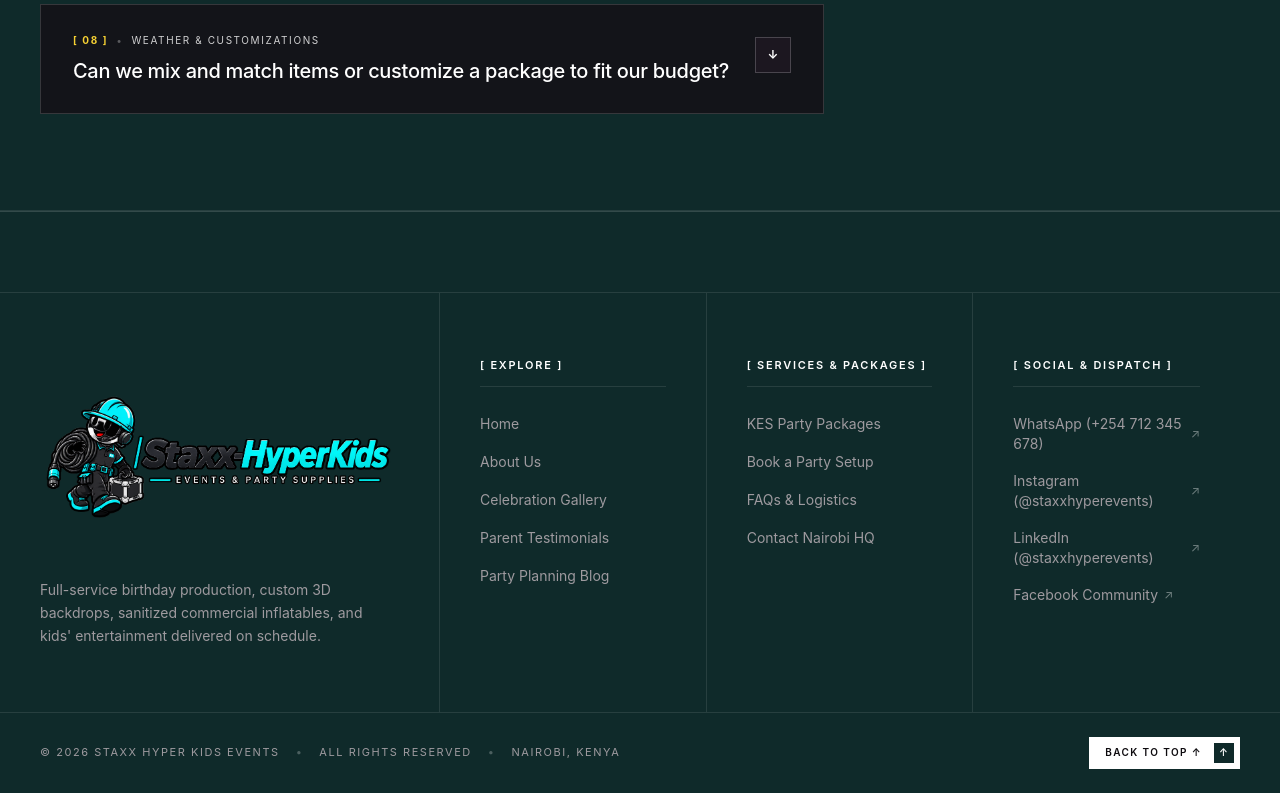
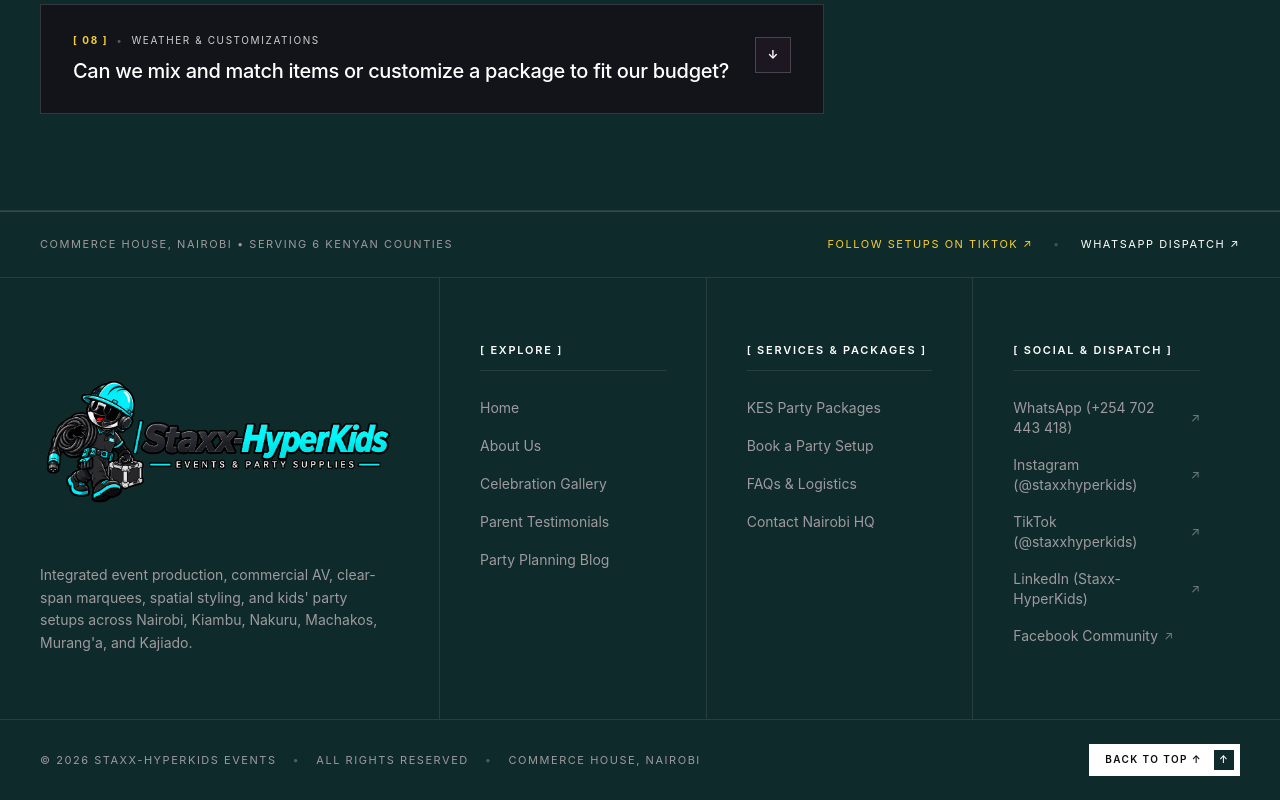
Before and after one commit to bugijay7/staxx_hyper, a React (Vite) app in the folder client/: page /faqs in a window 1280 px wide. Shown: the part 1761-2561 px from the top of the page. Built offline with nearby package versions, Linux system fonts and the light colour scheme.

Commit message:
social media updates

```diff
--- a/client/src/Pages/Contact/index.jsx
+++ b/client/src/Pages/Contact/index.jsx
@@ -144,17 +144,24 @@ export default function Contact({ onNavigate }) {
     },
     {
       platform: 'Instagram',
-      handle: '@staxxhyper.events',
+      handle: '@staxxhyperkids',
       desc: 'Explore daily setup reels & theme inspiration',
       href: 'https://www.instagram.com/staxxhyperkids/',
       badge: 'Visual Gallery',
+    },
+    {
+      platform: 'TikTok',
+      handle: '@staxxhyperkids',
+      desc: 'Behind-the-scenes staging, sound tests & event setups',
+      href: 'https://www.tiktok.com/@staxxhyperkids?lang=en',
+      badge: 'Video Reels',
     },
     {
       platform: 'LinkedIn',
       handle: '@staxxhyperevents',
       desc: 'Professional event production & AV services',
       href: 'https://www.linkedin.com/in/staxx-hyperkids-316a04451/',
-      badge: 'Video Reels',
+      badge: 'Corporate & AV',
     },
     {
       platform: 'Facebook',
--- a/client/src/components/Footer.jsx
+++ b/client/src/components/Footer.jsx
@@ -39,17 +39,22 @@ export default function Footer({ onNavigate }) {
       heading: 'Social & Dispatch',
       links: [
         {
-          label: 'WhatsApp (+254 712 345 678)',
-          href: 'https://wa.me/254712345678',
+          label: 'WhatsApp (+254 702 443 418)',
+          href: 'https://wa.me/254702443418',
           external: true,
         },
         {
-          label: 'Instagram (@staxxhyperevents)',
+          label: 'Instagram (@staxxhyperkids)',
           href: 'https://www.instagram.com/staxxhyperkids/',
           external: true,
         },
         {
-          label: 'LinkedIn (@staxxhyperevents)',
+          label: 'TikTok (@staxxhyperkids)',
+          href: 'https://www.tiktok.com/@staxxhyperkids?lang=en',
+          external: true,
+        },
+        {
+          label: 'LinkedIn (Staxx-HyperKids)',
           href: 'https://www.linkedin.com/in/staxx-hyperkids-316a04451/',
           external: true,
         },
@@ -66,8 +71,30 @@ export default function Footer({ onNavigate }) {
     <footer className="border-t border-white/15 bg-[#0F2A2A] font-sans text-white antialiased selection:bg-[#F5D033] selection:text-[#0D0A0E]">
       {/* 1. TOP ARCHITECTURAL DISPATCH BAR */}
       <div className="border-b border-white/10">
-        <div className="mx-auto flex max-w-[1440px] flex-col justify-between gap-8 px-6 py-8 md:flex-row md:items-center md:px-10 md:py-10">
-          <div className="max-w-xl"></div>
+        <div className="mx-auto flex max-w-[1440px] flex-col justify-between gap-6 px-6 py-6 md:flex-row md:items-center md:px-10">
+          <span className="text-[11px] tracking-[0.14em] text-[#9E9A9F] uppercase">
+            Commerce House, Nairobi &bull; Serving 6 Kenyan Counties
+          </span>
+
+          <div className="flex flex-wrap items-center gap-5 text-[11px] tracking-[0.14em] uppercase">
+            <a
+              href="https://www.tiktok.com/@staxxhyperkids?lang=en"
+              target="_blank"
+              rel="noopener noreferrer"
+              className="text-[#F5D033] no-underline transition-opacity hover:opacity-80"
+            >
+              Follow Setups on TikTok ↗
+            </a>
+            <span className="text-white/20">&bull;</span>
+            <a
+              href="https://wa.me/254702443418"
+              target="_blank"
+              rel="noopener noreferrer"
+              className="text-white no-underline transition-colors hover:text-[#F5D033]"
+            >
+              WhatsApp Dispatch ↗
+            </a>
+          </div>
         </div>
       </div>
 
@@ -90,9 +117,9 @@ export default function Footer({ onNavigate }) {
                   />
                 </a>
                 <p className="max-w-sm text-xs leading-relaxed text-[#9E9A9F] md:text-sm">
-                  Full-service birthday production, custom 3D backdrops,
-                  sanitized commercial inflatables, and kids&apos; entertainment
-                  delivered on schedule.
+                  Integrated event production, commercial AV, clear-span
+                  marquees, spatial styling, and kids&apos; party setups across
+                  Nairobi, Kiambu, Nakuru, Machakos, Murang&apos;a, and Kajiado.
                 </p>
               </div>
             </div>
@@ -144,20 +171,20 @@ export default function Footer({ onNavigate }) {
       <div className="bg-[#0F2A2A]">
         <div className="mx-auto flex max-w-[1440px] flex-col items-start justify-between gap-4 px-6 py-6 text-[11px] tracking-[0.14em] text-[#9E9A9F] uppercase sm:flex-row sm:items-center md:px-10">
           <div className="flex flex-wrap items-center gap-x-4 gap-y-1">
-            <span>&copy; 2026 Staxx Hyper Kids Events</span>
+            <span>&copy; 2026 Staxx-HyperKids Events</span>
             <span className="hidden text-white/25 sm:inline">&bull;</span>
             <span>All Rights Reserved</span>
             <span className="hidden text-white/25 md:inline">&bull;</span>
-            <span className="hidden md:inline">Nairobi, Kenya</span>
+            <span className="hidden md:inline">Commerce House, Nairobi</span>
           </div>
 
           <button
             type="button"
             onClick={scrollToTop}
-            className="group inline-flex cursor-pointer items-center gap-3  bg-white py-1.5 pr-1.5 pl-4 text-[10px] font-semibold tracking-[0.14em] text-[#0D0A0E] uppercase transition-transform duration-200 hover:scale-[1.02] hover:bg-[#F5D033]"
+            className="group inline-flex cursor-pointer items-center gap-3 bg-white py-1.5 pr-1.5 pl-4 text-[10px] font-semibold tracking-[0.14em] text-[#0D0A0E] uppercase transition-transform duration-200 hover:scale-[1.02] hover:bg-[#F5D033]"
           >
             <span>Back to Top &uarr;</span>
-            <span className="flex h-5 w-5 items-center justify-center  bg-[#0F2A2A] text-[10px] text-white">
+            <span className="flex h-5 w-5 items-center justify-center bg-[#0F2A2A] text-[10px] text-white">
               &uarr;
             </span>
           </button>
```
